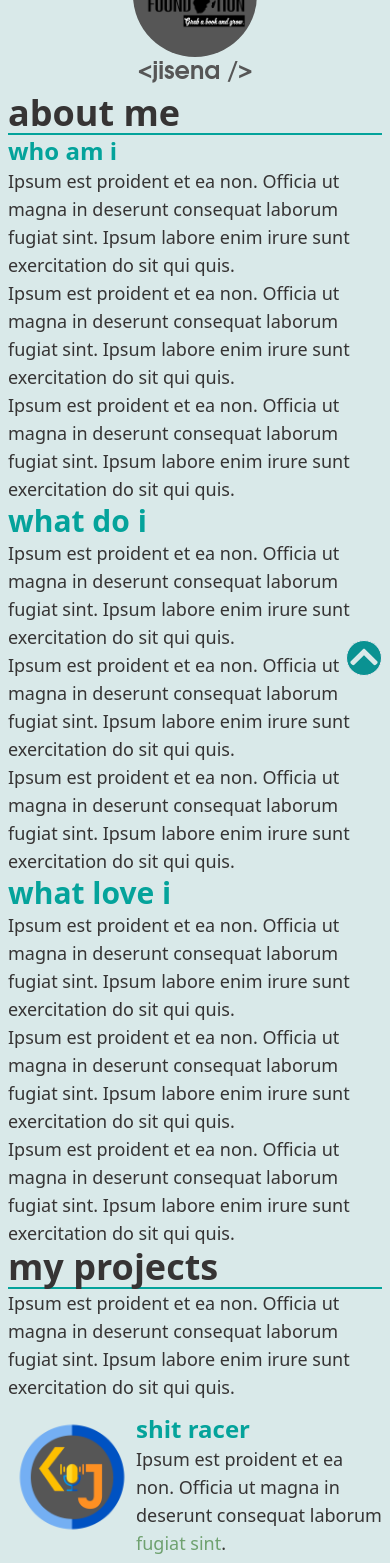
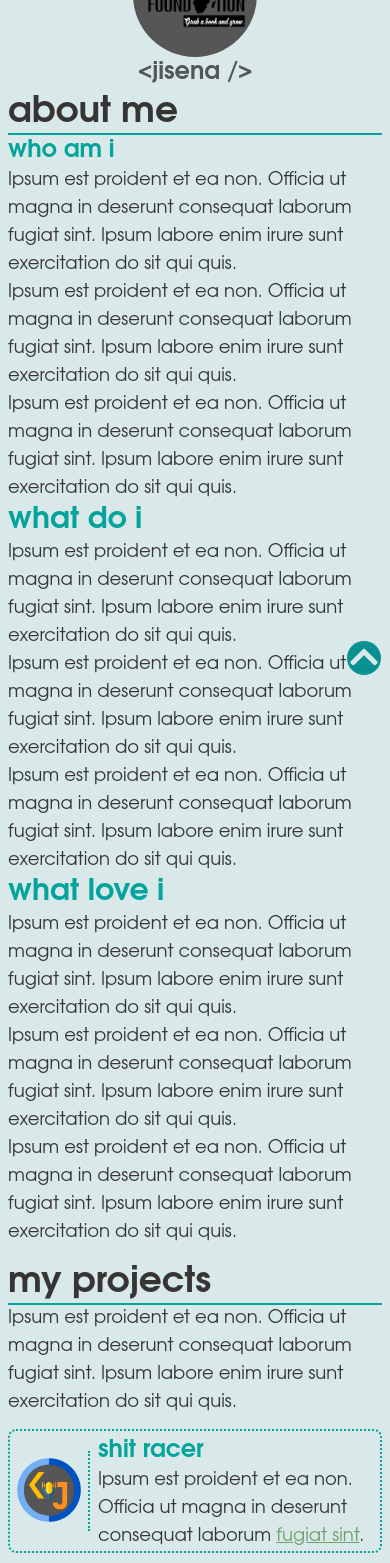
Before and after one commit to kimjisena/kimjisena.github.io, a React (Create React App) app: page / in a window 390 px wide. Shown: the part 120-1683 px from the top of the page. Built offline with nearby package versions, Linux system fonts and the light colour scheme.

Commit message:
add project card

```diff
--- a/src/components/desktop/Desktop.jsx
+++ b/src/components/desktop/Desktop.jsx
@@ -2,6 +2,6 @@ import React from 'react';
 
 export default function Desktop() {
   return (
-    <div className='hidden md:contents'>Desktop version coming soon!</div>
+    <div className='hidden sm:contents'>Desktop version coming soon!</div>
   );
 }
--- a/src/components/mobile/About.jsx
+++ b/src/components/mobile/About.jsx
@@ -15,35 +15,35 @@ export default function About() {
 
       {/*section main content*/}
       <div className='col-span-full mt-1'>
-        <h1 className='text-4xl text-cooler-black font-bold border-b-2 border-cooler-blue'>about me</h1>
-        <h2 className='text-cooler-blue text-2xl font-bold'>who am i</h2>
-          <p className='text-cooler-black text-lg'>
+        <h1 className='text-4xl text-cooler-black font-bold border-b-2 border-cooler-blue font-my-sans'>about me</h1>
+        <h2 className='text-cooler-blue text-2xl font-bold font-my-sans'>who am i</h2>
+          <p className='text-cooler-black text-lg font-my-sans'>
             Ipsum est proident et ea non. Officia ut magna in deserunt consequat laborum fugiat sint. Ipsum labore enim irure sunt exercitation do sit qui quis.
           </p>
-          <p className='text-cooler-black text-lg'>
+          <p className='text-cooler-black text-lg font-my-sans'>
             Ipsum est proident et ea non. Officia ut magna in deserunt consequat laborum fugiat sint. Ipsum labore enim irure sunt exercitation do sit qui quis.
           </p>
-          <p className='text-cooler-black text-lg'>
+          <p className='text-cooler-black text-lg font-my-sans'>
             Ipsum est proident et ea non. Officia ut magna in deserunt consequat laborum fugiat sint. Ipsum labore enim irure sunt exercitation do sit qui quis.
           </p>
-        <h2 className='text-cooler-blue text-3xl font-bold'>what do i</h2>
-        <p className='text-cooler-black text-lg'>
+        <h2 className='text-cooler-blue text-3xl font-bold font-my-sans'>what do i</h2>
+        <p className='text-cooler-black text-lg font-my-sans'>
             Ipsum est proident et ea non. Officia ut magna in deserunt consequat laborum fugiat sint. Ipsum labore enim irure sunt exercitation do sit qui quis.
           </p>
-          <p className='text-cooler-black text-lg'>
+          <p className='text-cooler-black text-lg font-my-sans'>
             Ipsum est proident et ea non. Officia ut magna in deserunt consequat laborum fugiat sint. Ipsum labore enim irure sunt exercitation do sit qui quis.
           </p>
-          <p className='text-cooler-black text-lg'>
+          <p className='text-cooler-black text-lg font-my-sans'>
             Ipsum est proident et ea non. Officia ut magna in deserunt consequat laborum fugiat sint. Ipsum labore enim irure sunt exercitation do sit qui quis.
           </p>
-        <h2 className='text-cooler-blue text-3xl font-bold'>what love i</h2>
-        <p className='text-cooler-black text-lg'>
+        <h2 className='text-cooler-blue text-3xl font-bold font-my-sans'>what love i</h2>
+        <p className='text-cooler-black text-lg font-my-sans'>
             Ipsum est proident et ea non. Officia ut magna in deserunt consequat laborum fugiat sint. Ipsum labore enim irure sunt exercitation do sit qui quis.
           </p>
-          <p className='text-cooler-black text-lg'>
+          <p className='text-cooler-black text-lg font-my-sans'>
             Ipsum est proident et ea non. Officia ut magna in deserunt consequat laborum fugiat sint. Ipsum labore enim irure sunt exercitation do sit qui quis.
           </p>
-          <p className='text-cooler-black text-lg'>
+          <p className='text-cooler-black text-lg font-my-sans'>
             Ipsum est proident et ea non. Officia ut magna in deserunt consequat laborum fugiat sint. Ipsum labore enim irure sunt exercitation do sit qui quis.
           </p>
       </div>
--- a/src/components/mobile/Blog.jsx
+++ b/src/components/mobile/Blog.jsx
@@ -2,15 +2,15 @@ import React from 'react';
 
 export default function Blog() {
   return (
-    <section id='blog' className='col-span-full'>
-      <h1 className='text-4xl text-cooler-black font-bold border-b-2 border-cooler-blue'>my blog</h1>
-      <p className='text-cooler-black text-lg'>
+    <section id='blog' className='col-span-full mt-4'>
+      <h1 className='text-4xl text-cooler-black font-bold border-b-2 border-cooler-blue font-my-sans'>my blog</h1>
+      <p className='text-cooler-black text-lg font-my-sans'>
         Ipsum est proident et ea non. Officia ut magna in deserunt consequat laborum fugiat sint. Ipsum labore enim irure sunt exercitation do sit qui quis.
       </p>
-      <p className='text-cooler-black text-lg'>
+      <p className='text-cooler-black text-lg font-my-sans'>
         Ipsum est proident et ea non. Officia ut magna in deserunt consequat laborum fugiat sint. Ipsum labore enim irure sunt exercitation do sit qui quis.
       </p>
-      <p className='text-cooler-black text-lg'>
+      <p className='text-cooler-black text-lg font-my-sans'>
         Ipsum est proident et ea non. Officia ut magna in deserunt consequat laborum fugiat sint. Ipsum labore enim irure sunt exercitation do sit qui quis.
       </p>
     </section>
--- a/src/components/mobile/Contact.jsx
+++ b/src/components/mobile/Contact.jsx
@@ -2,15 +2,15 @@ import React from 'react';
 
 export default function Contact() {
   return (
-    <section id='contact' className='col-span-full'>
-      <h1 className='text-4xl text-cooler-black font-bold border-b-2 border-cooler-blue'>contact me</h1>
-      <p className='text-cooler-black text-lg'>
+    <section id='contact' className='col-span-full mt-4'>
+      <h1 className='text-4xl text-cooler-black font-bold border-b-2 border-cooler-blue font-my-sans'>contact me</h1>
+      <p className='text-cooler-black text-lg font-my-sans'>
         Ipsum est proident et ea non. Officia ut magna in deserunt consequat laborum fugiat sint. Ipsum labore enim irure sunt exercitation do sit qui quis.
       </p>
-      <p className='text-cooler-black text-lg'>
+      <p className='text-cooler-black text-lg font-my-sans'>
         Ipsum est proident et ea non. Officia ut magna in deserunt consequat laborum fugiat sint. Ipsum labore enim irure sunt exercitation do sit qui quis.
       </p>
-      <p className='text-cooler-black text-lg'>
+      <p className='text-cooler-black text-lg font-my-sans'>
         Ipsum est proident et ea non. Officia ut magna in deserunt consequat laborum fugiat sint. Ipsum labore enim irure sunt exercitation do sit qui quis.
       </p>
     </section>
--- a/src/components/mobile/Mobile.jsx
+++ b/src/components/mobile/Mobile.jsx
@@ -6,7 +6,7 @@ import BackToTheTop from './BackToTheTop';
 
 export default function Mobile() {
   return (
-    <div className='md:hidden'>
+    <div className='sm:hidden'>
         <TopNav />
         {/* <SideNav /> */}
         <MobileMain />
--- a/src/components/mobile/ProjectCard.jsx
+++ b/src/components/mobile/ProjectCard.jsx
@@ -4,19 +4,19 @@ import { Link } from 'react-router-dom';
 
 export default function ProjectCard() {
   return (
-    <div className='w-full my-3'>
+    <div className='flex flex-row border-2 border-cooler-blue rounded-lg border-dotted mb-3'>
         {/*project logo*/}
-        <div className='w-32'>
-            <img src={logo1} className='float-left' />
+        <div className='w-20 h-20 shrink-0 self-center border-r-2 border-cooler-blue border-dotted'>
+            <img src={logo1} alt=''/>
         </div>
 
         {/*project title and description*/}
-        <div className=''>
-            <h2 className='text-cooler-blue text-2xl font-bold'>shit racer</h2>
-            <p className='text-cooler-black text-lg'>
+        <div className='ml-2'>
+            <h2 className='text-cooler-blue text-2xl font-bold mt-1 font-my-sans'>shit racer</h2>
+            <p className='text-cooler-black text-lg font-my-sans'>
                 Ipsum est proident et ea non.
                 Officia ut magna in deserunt consequat laborum
-                {/*project link*/} <Link to={'#'} className='text-cool-green'>fugiat sint</Link>.
+                {/*project link*/} <Link to={'https://kimjisena.shit-racer.github.io'} className='text-cool-green hover:text-cool-blue visited:text-yellow-300 underline'>fugiat sint</Link>.
             </p>
         </div>
     </div>
--- a/src/components/mobile/Projects.jsx
+++ b/src/components/mobile/Projects.jsx
@@ -3,10 +3,10 @@ import ProjectCard from './ProjectCard';
 
 export default function Projects() {
   return (
-    <section id='projects' className='col-span-full'>
-      <h1 className='text-4xl text-cooler-black font-bold border-b-2 border-cooler-blue'>my projects</h1>
+    <section id='projects' className='col-span-full mt-4'>
+      <h1 className='text-4xl text-cooler-black font-bold border-b-2 border-cooler-blue font-my-sans'>my projects</h1>
       {/*introductory text*/}
-      <p className='text-cooler-black text-lg'>
+      <p className='text-cooler-black text-lg mb-3 font-my-sans'>
         Ipsum est proident et ea non. Officia ut magna in deserunt consequat laborum fugiat sint. Ipsum labore enim irure sunt exercitation do sit qui quis.
       </p>
 
```
